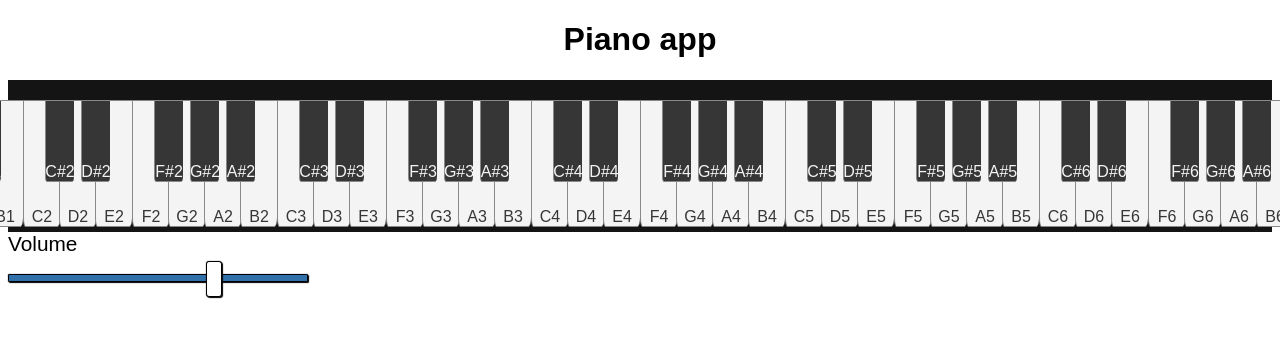
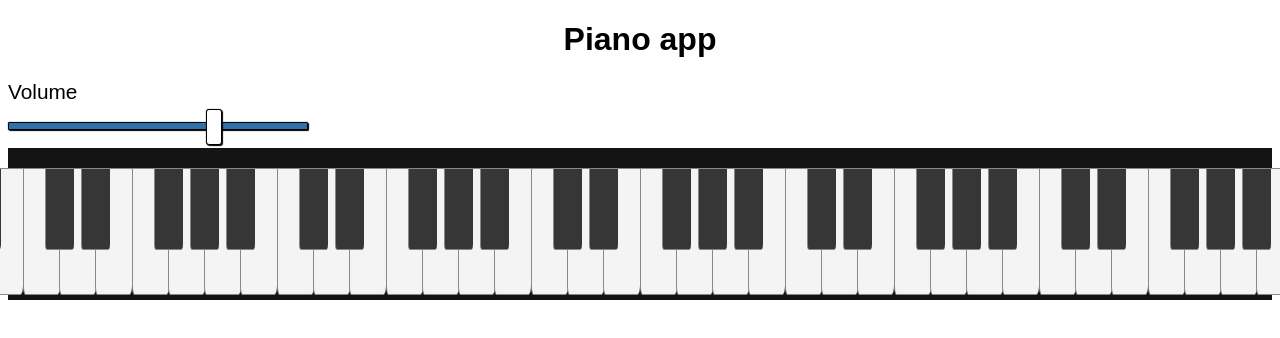
Before and after one commit to RBGeorgiev/javascript-practice, a React (Create React App) app in the folder piano-react/: page / in a window 1280 px wide. Shown: the top 338 px of the page. Built offline with nearby package versions, Linux system fonts and the light colour scheme.

Commit message:
style update

```diff
--- a/piano-react/src/App.css
+++ b/piano-react/src/App.css
@@ -35,7 +35,7 @@ h1 {
   height: 125px;
 }
 
-.key:hover {
+.key:active {
   background: #81ffd6;
 }
 
--- a/piano-react/src/App.js
+++ b/piano-react/src/App.js
@@ -3,8 +3,7 @@ import './App.css';
 import Tone from 'tone';
 
 
-const synth = new Tone.Synth();
-synth.toMaster();
+const synth = new Tone.Synth().toMaster();
 
 function changeVol(vol) {
   synth.volume.value = vol;
@@ -42,9 +41,11 @@ function VolumeSlider() {
 
 function Key(props) {
   return (
-    <li className={props.className} onMouseDown={() => playNote(props.note)} onMouseUp={() => releaseNote()}>
-      {props.note}
-    </li>
+    <li
+      className={props.className}
+      onMouseDown={() => playNote(props.note)}
+      onMouseUp={() => releaseNote()}
+    />
   )
 }
 
@@ -87,8 +88,8 @@ function App() {
   return (
     <div className="App">
       <h1>Piano app</h1>
+      <VolumeSlider />
       <Keyboard />
-      <VolumeSlider />
     </div>
   );
 }
```
